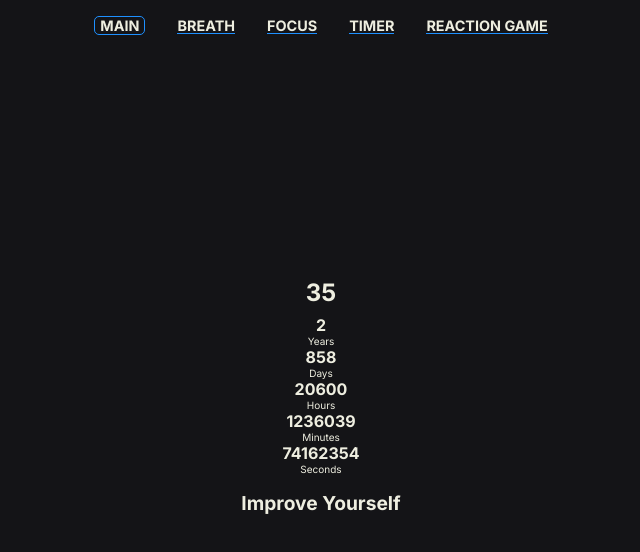
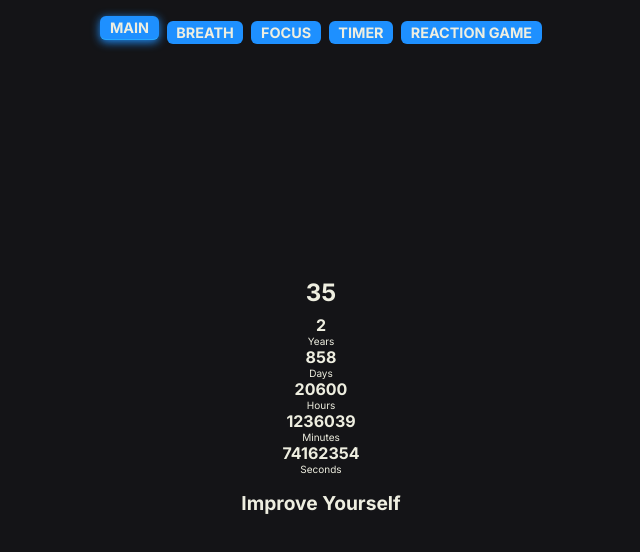
Before and after one commit to EvilDeedsIM/2i0.me, a Vue app: page / in a window 1280 px wide. Shown: the top 552 px of the page, without its empty margins (319-959 px from the left). Built offline with nearby package versions, Linux system fonts and the light colour scheme.

Commit message:
navbar updated

```diff
--- a/src/components/Navigation.vue
+++ b/src/components/Navigation.vue
@@ -47,48 +47,46 @@ export default {
   display: flex;
   justify-content: center;
   align-items: center;
-  gap: 2rem;
+  gap: 0.5rem;
   padding: 1rem 0;
   margin-bottom: 1rem;
   z-index: 2;
 }
 
 .nav a {
-  position: relative;
+  padding: 0.2rem 0.6rem;
   color: var(--white);
   text-transform: none;
   text-decoration: none;
   font-size: 0.9rem;
   font-weight: 700;
-  transition: 0.2s ease-in-out;
   text-transform: uppercase;
-}
-
-.nav a::before {
-  content: '';
-  position: absolute;
-  bottom: 0;
-  left: 0;
-  width: 100%;
-  height: 1px;
   background-color: var(--blue);
+  border-radius: 6px;
+  transition: 0.3s ease-in-out;
 }
 
 .nav a.active {
-  border: 1px solid var(--blue);
-  border-radius: 5px;
-  padding: 0 5px;
-  text-decoration: none;
-  transition: 0.2s ease-in-out;
+  margin-bottom: 0.5rem;
+  border-bottom: 1px solid var(--light-blue);
+  box-shadow: 0 2px 10px var(--blue);
+  transition: 0.3s ease-in-out;
+  user-select: none;
+  pointer-events: none;
 }
 
-.nav a.active::before {
-  width: 0;
+.nav a:hover {
+  margin-bottom: 0.5rem;
+  border-bottom: 1px solid var(--light-blue);
+  box-shadow: 0 2px 10px var(--blue);
+  transition: 0.1s ease-in-out;
 }
 
-.nav a:hover::before {
-  left: 50%;
-  width: 0;
-  transition: 0.2s ease-in-out;
+.nav a:active {
+  margin-bottom: 0.3rem;
+  margin-top: 0.2rem;
+  border-bottom: 1px solid var(--light-blue);
+  box-shadow: 0 2px 2px var(--blue);
+  transition: 0.1s ease-in-out;
 }
 </style>
```
